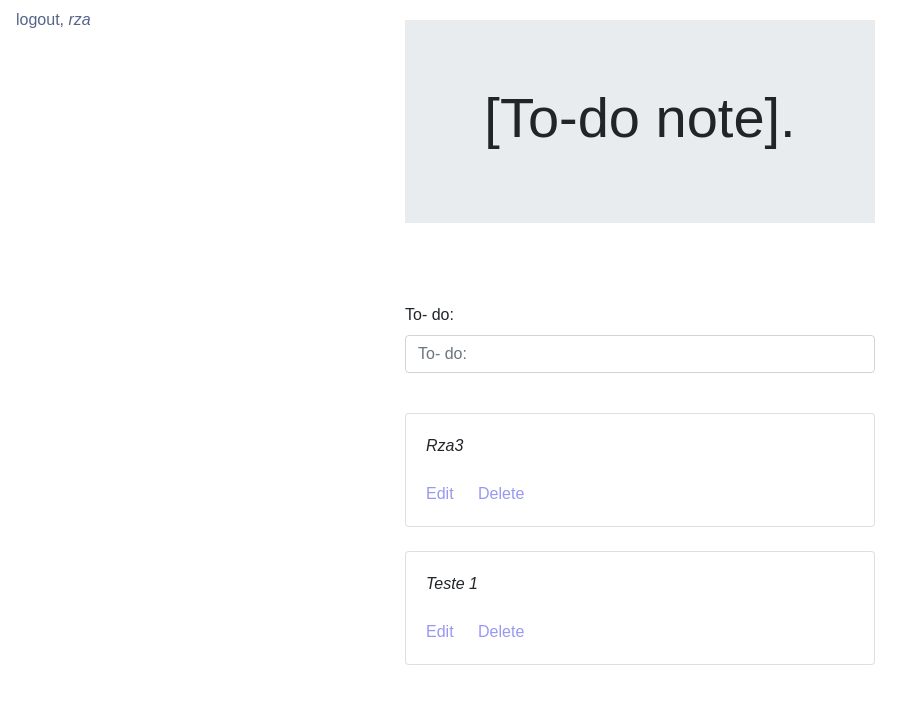
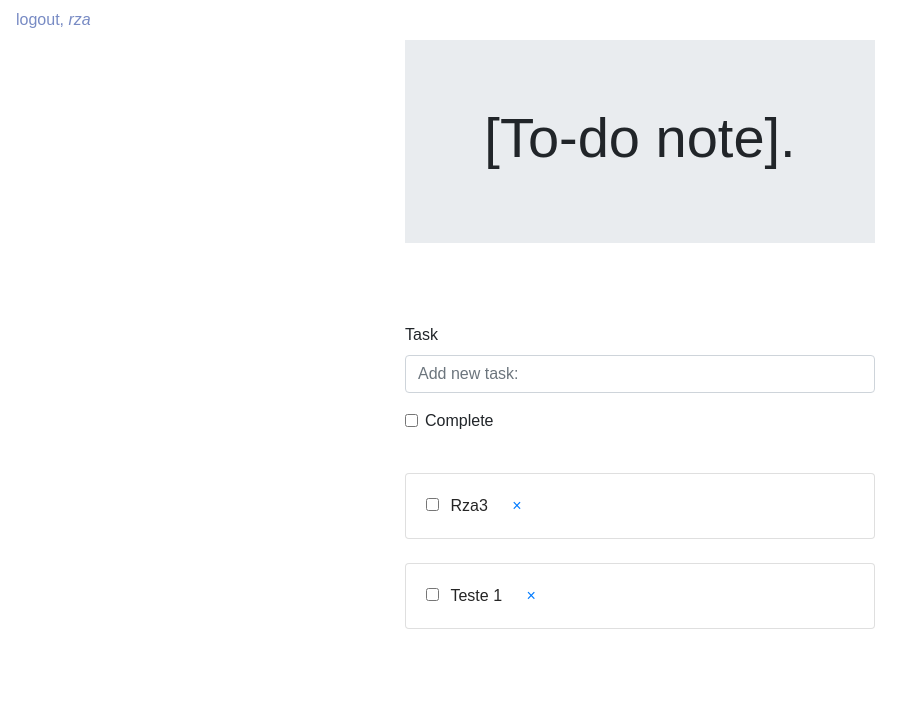
Before and after one commit to jonatasemanuel/to-do, a Django app: page / in a window 1280 px wide. Shown: the top 704 px of the page, without its empty margins (0-921 px from the left). Run offline with Django 4.2, Linux system fonts and the light colour scheme; a user stored in the database is signed in; data comes from the database, SQL or seed files in the repository; both versions use the stored data as it was after the commit; some libraries are stand-ins or nearby versions.

Commit message:
complete checkbox added

```diff
--- a/core/forms.py
+++ b/core/forms.py
@@ -3,7 +3,12 @@ from .models import Task
 
 
 class TaskForm(forms.ModelForm):
+    task = forms.CharField(
+            widget=forms.TextInput(
+                attrs={
+                    'placeholder':'Add new task:'
+                    }))
+
     class Meta:
         model = Task
-        fields = ['task',]
-        labels = {'task': 'To- do:'}
+        fields = ['task', 'complete']
--- a/core/models.py
+++ b/core/models.py
@@ -6,7 +6,12 @@ from django.contrib.auth.models import User
 class Task(models.Model):
     """Campo para o user colocar uma tarefa"""
     task = models.CharField(max_length=65)
+    complete = models.BooleanField(default=False)
     date_added = models.DateField(auto_now_add=True)
     owner = models.ForeignKey(User, on_delete=models.CASCADE)
+
     def __str__(self) -> str:
         return self.task
+
+    class Meta:
+        ordering = ['complete']
--- a/core/static/css/styles.css
+++ b/core/static/css/styles.css
@@ -11,37 +11,30 @@ body {
 h1 {
     text-align: center;
 }
-p {
-    margin: 0;
-}
 
 
-
-a {
-
-    color: rgb(152, 152, 243);
+#task-name {
+    margin-left: 7px;
+    color: rgb(37, 37, 37);
+}
+#task-name:hover {
+    color: rgb(120, 139, 196);
 }
 
 a:hover {
-    color: rgb(87, 99, 136);
+    color: rgb(120, 139, 196);
     text-decoration : none;
 }
 
-.navigation {
-    display: flex;
-    flex-flow: row wrap;
-    justify-content: space-between;
-  }
 
 li {
     list-style: none;
 }
 
 .container {
-    position:absolute;
-    top:40%;
-    left:50%;
-    margin-left:-250px;/* half width*/
-    margin-top:-300px;/* half height*/
     max-width: 500px;
 }
+
+input {
+    border-radius: 15px;
+}
--- /dev/null
+++ b/core/static/js/script.js
@@ -0,0 +1,3 @@
+function TaskDone(){
+    alert("You sick")
+}
--- a/core/templates/core/base.html
+++ b/core/templates/core/base.html
@@ -10,6 +10,9 @@
     <title>{% block title %}{% endblock title %} </title>
     {% bootstrap_css %}
     <link rel="stylesheet" href="{% static 'css/styles.css' %}">
+    <script type="text/javascript" src="{% static 'js/script.js' %}"></script>
+
+
 </head>
 <body>
     <nav>
--- a/core/templates/core/delete.html
+++ b/core/templates/core/delete.html
@@ -14,7 +14,7 @@
             </div>
             <input type="submit" name="confirm" class="btn btn-danger" value="Delete">
         </form>
-        <small><a href="{% url 'home' %}">cancel</a></small>
+        <small><a href="{% url 'home' %}">&#8592; cancel</a></small>
 
 
 {% endblock content %}
--- a/core/templates/core/home.html
+++ b/core/templates/core/home.html
@@ -19,10 +19,21 @@
                  <div class="card">
                     <div class="card-body">
 
-                        <p class="card-text"><i>{{task}}</i></p>
-                        <br>
-                        <a class="card-link" href="{% url 'edit' task.id %}">Edit</a>
-                        <a class="card-link" href="{% url 'delete' task.id %}">Delete</a>
+                        {% if not task.complete %}
+
+                            <input type="checkbox" id="complete" name="complete" onclik="TaskDone();">
+                            <a id="task-name" class="card-link" href="{% url 'edit' task.id %}">{{task}}</a>
+
+                            <a class="card-link" href="{% url 'delete' task.id %}">&#215;</a>
+
+                        {% else %}
+
+                            <input type="checkbox" id="complete" name="complete" onclik="TaskDone();">
+                            <a style="text-decoration:line-through" id="task-name" class="card-link" href="{% url 'edit' task.id %}">{{task}}</a>
+
+                            <a class="card-link" href="{% url 'delete' task.id %}">&#215;</a>
+
+                        {% endif %}
 
                     </div>
                 </div>
--- a/core/templates/core/update.html
+++ b/core/templates/core/update.html
@@ -13,8 +13,11 @@
     <form action="" method="post" class="form">
         {% csrf_token %}
         {% bootstrap_form form %}
+        {% buttons %}
+            <button class="btn btn-primary" type="submit">Save</button>
+        {% endbuttons %}
     </form>
-    <small><a href="{% url 'home' %}">cancel</a></small>
+    <small><a href="{% url 'home' %}">&#8592; back</a></small>
 <br>
 
 {% endblock content %}
--- a/core/views.py
+++ b/core/views.py
@@ -1,12 +1,11 @@
 from django.http import Http404
-from django.shortcuts import get_object_or_404, redirect, render
+from django.shortcuts import redirect, render
 from .forms import TaskForm
 from .models import Task
 
 from django.urls import reverse_lazy
 from django.views import View
-from django.views.generic import ListView
-from django.views.generic.edit import DeleteView
+from django.views.generic.edit import DeleteView, UpdateView
 from django.contrib.auth.mixins import LoginRequiredMixin
 
 
@@ -37,12 +36,14 @@ class HomeView(LoginRequiredMixin, View):
             task.owner = request.user
 
         form.instance.user = self.request.user
-        form.save(form.instance.user)
+        form.save()
         return redirect('home')
 
-
-class TaskUpdateView(LoginRequiredMixin, View):
+class TaskUpdateView(LoginRequiredMixin, UpdateView):
+    model = Task
     template_name = 'core/update.html'
+    fields = ['task', 'complete']
+    success_url = reverse_lazy('home')
 
     def get(self, request, pk):
         task = Task.objects.get(id=pk)
@@ -56,13 +57,6 @@ class TaskUpdateView(LoginRequiredMixin, View):
             }
 
         return render(request, self.template_name, context)
-
-    def post(self, request, pk):
-        task = Task.objects.get(id=pk)
-        task.task=request.POST.get('task')
-        task.save()
-
-        return redirect('home')
 
 
 class TaskDeleteView(LoginRequiredMixin, DeleteView):
@@ -87,7 +81,6 @@ def home(request):
     context = {'form': form, 'tasks': tasks}
     return render(request, 'core/home.html', context)
 
-
 def edit(request, pk):
     task = Task.objects.get(id=pk)
     form = TaskForm(instance=task)
@@ -111,13 +104,11 @@ def delete(request, pk):
     context = {'task': task}
     return render(request, 'core/delete.html', context)
 
-
 # Generic Based Views
 class HomeFormView(LoginRequiredMixin, FormView):
     template_name = 'core/home.html'
     form_class = TaskForm
     success_url = reverse_lazy('home')
-
 
     def get_context_data(self, **kwargs):
         context = super(HomeFormView, self).get_context_data(**kwargs)
@@ -139,4 +130,26 @@ class TaskUpdateView(LoginRequiredMixin, UpdateView):
     fields = ['task']
     success_url = reverse_lazy('home')
 
+class TaskUpdateView(LoginRequiredMixin, View):
+    template_name = 'core/update.html'
+
+    def get(self, request, pk):
+        task = Task.objects.get(id=pk)
+
+        if task.owner != request.user:
+            raise Http404
+
+        form = TaskForm(instance=task)
+        context = {
+            'form':form,
+            }
+
+        return render(request, self.template_name, context)
+
+    def post(self, request, pk):
+        task = Task.objects.get(id=pk)
+        task.task=request.POST.get('task')
+        task.save()
+
+        return redirect('home')
 """
--- a/to_do_note/settings.py
+++ b/to_do_note/settings.py
@@ -121,7 +121,7 @@ LOGIN_URL = 'login'
 BASE_DIR / 'templates'
 BASE_DIR / 'static'
 
-STATIC_URL = 'static/'
+STATIC_URL = '/static/'
 STATIC_ROOT = BASE_DIR / 'staticfiles'
 
 MEDIA_URL = 'media/'
```
Also changed, not shown: core/migrations/0011_task_complete.py (added), db.sqlite3.
